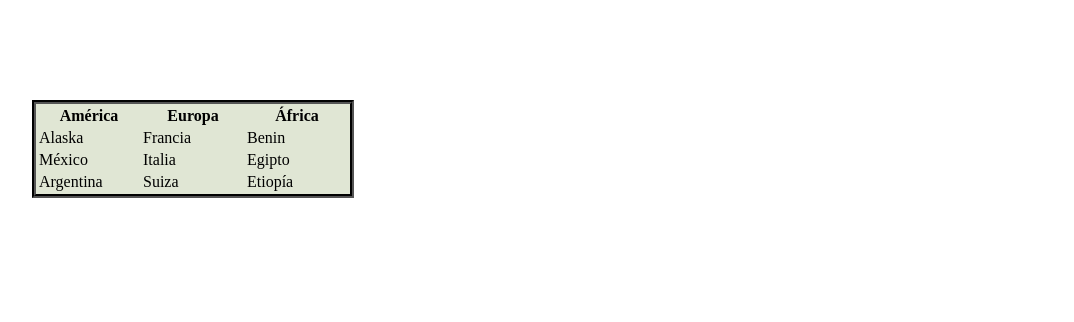
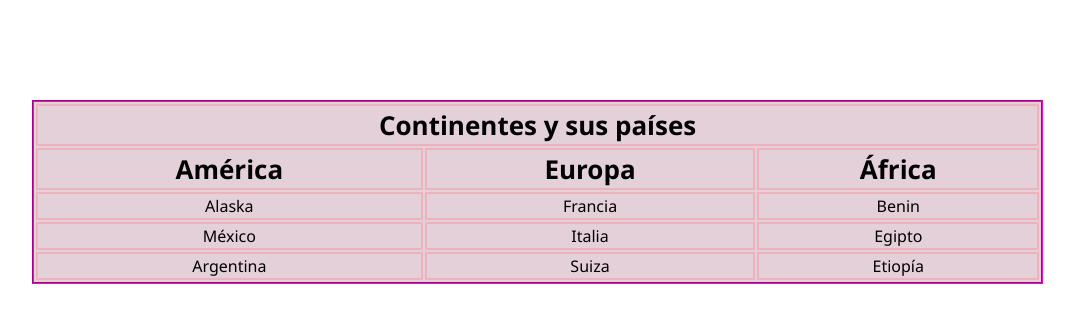
Before and after one commit to ChioDew13/-M1P08_Rocio_Sierra_Honigmann, a plain HTML site: page index.html in a window 1280 px wide. Shown: the whole page, without its empty margins (26-1100 px from the left). Drawn offline with Linux system fonts and the light colour scheme.

Commit message:
Add files via upload

```diff
--- a/index.html
+++ b/index.html
@@ -3,26 +3,33 @@
 <head>
     <meta charset="UTF-8">
     <meta name="viewport" content="width=device-width, initial-scale=1.0">
-    <title>Practica7</title>
+    <title>Practica 8</title>
 </head>
 </body>
 <style>
     table{
-        border: 4px solid rgb(0, 0, 0) ;
+        border: 2px solid rgb(248, 6, 207) ;
+        width: 80%;
         border-style:groove;
         margin-left: 50px;
         margin-top: 100px;
-        background-color: rgb(224, 230, 212);
+        background-color: rgb(227, 208, 217);
+    }
+    th, tr, td{
+        text-align: center;
+        font-family: 'Segoe UI', Tahoma, Geneva, Verdana, sans-serif;
+        border: 2px solid rgb(236, 179, 189);
     }
     th{
-        text-align: center;
-    }
-    td, th{
-        width: 100px;
+        font-size: 26px;
+
     }
 </style>
 
   <table>
+    <tr>
+        <th colspan="3">Continentes y sus países</th>
+    </tr>
     <tr>
         <th>América</td>
         <th>Europa</th>
```
